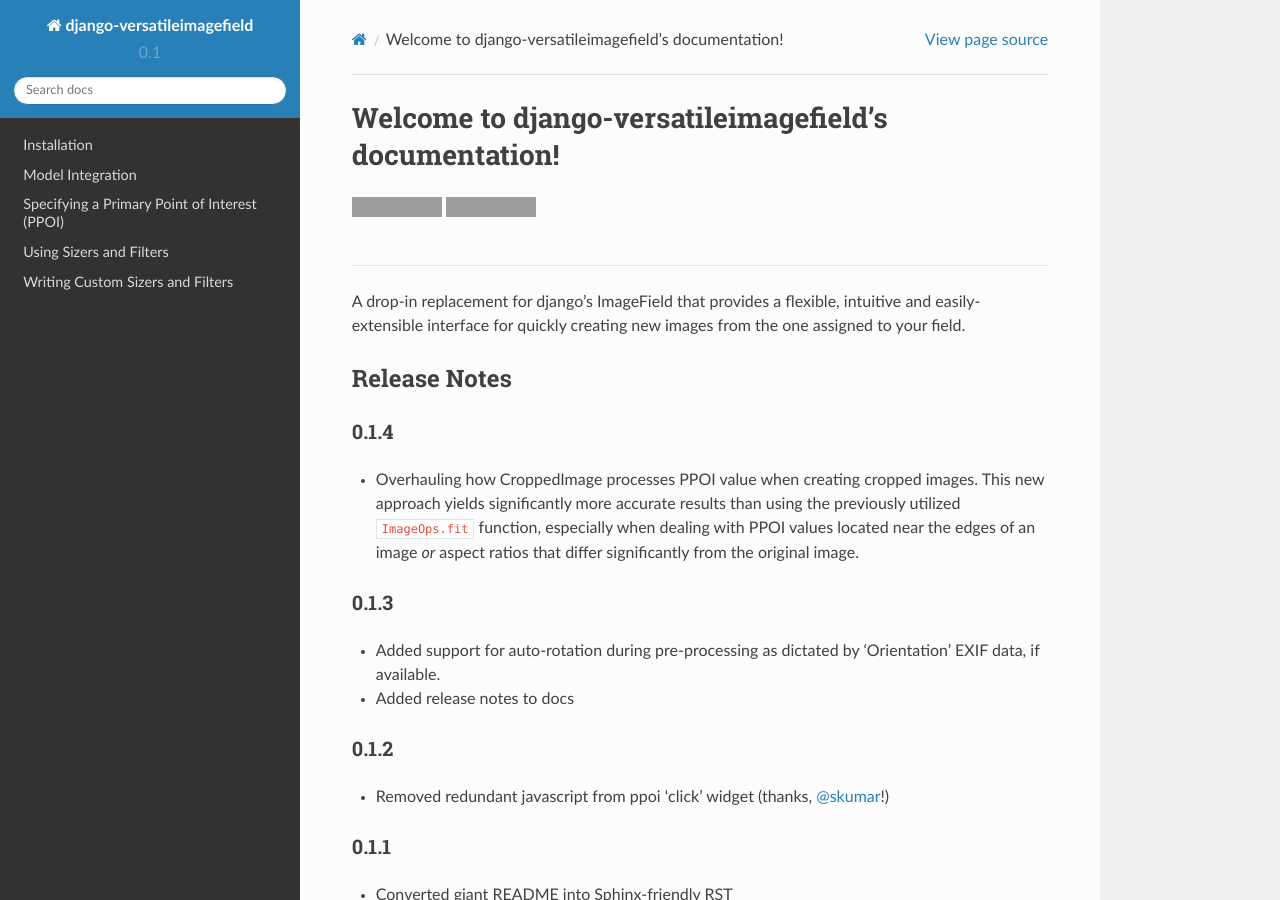
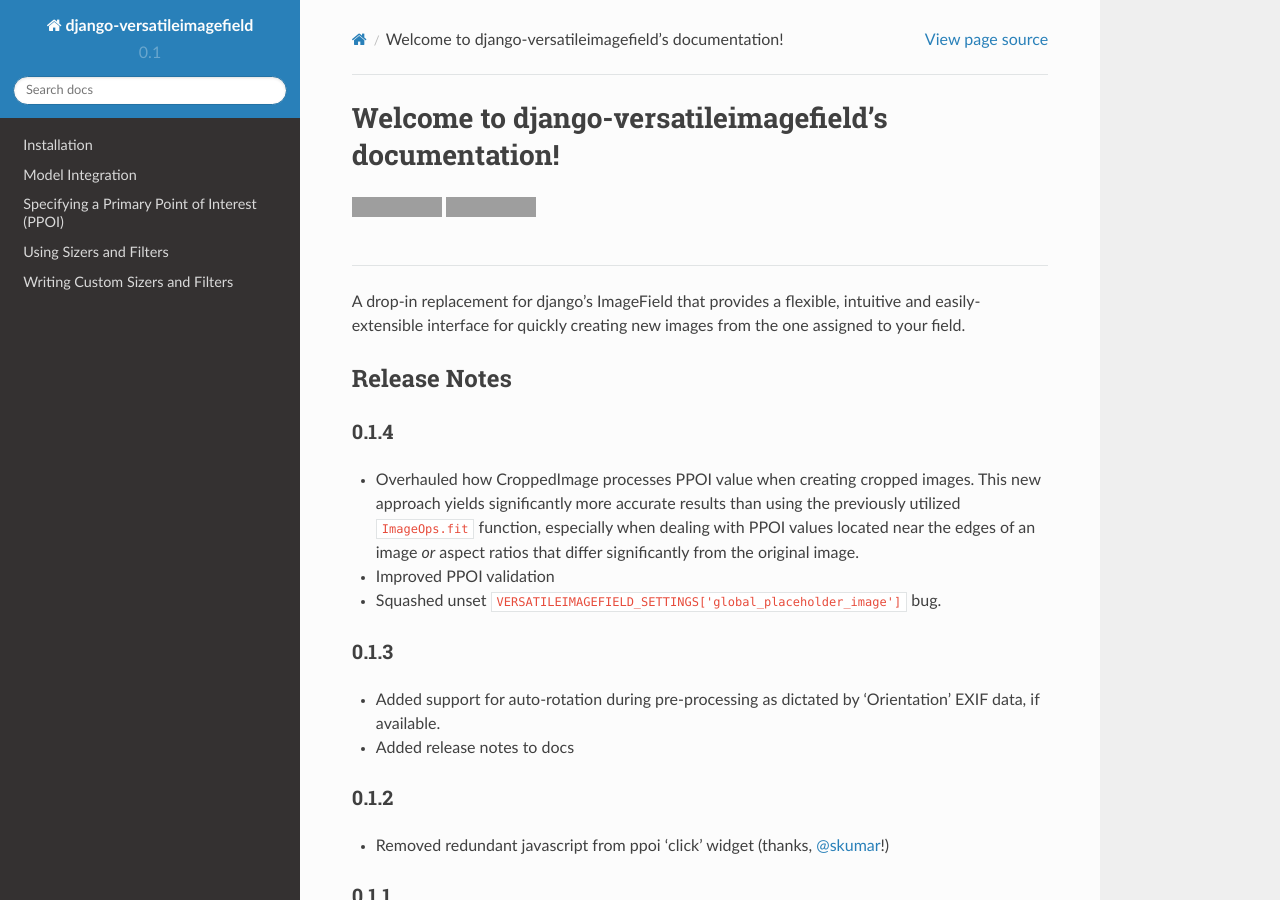
Before and after one commit to respondcreate/django-versatileimagefield, a Sphinx documentation site: the page built from docs/index.rst, in a window 1280 px wide and 900 px high. Built offline with Sphinx 7.4.7 and the Read the Docs theme 2.0.0, drawn with Linux system fonts in a browser that asks for light colours; grey boxes are pictures that could not be loaded.

```diff
--- a/docs/index.rst
+++ b/docs/index.rst
@@ -27,7 +27,9 @@ Release Notes
 0.1.4
 ^^^^^
 
--  Overhauling how CroppedImage processes PPOI value when creating cropped images. This new approach yields significantly more accurate results than using the previously utilized ``ImageOps.fit`` function, especially when dealing with PPOI values located near the edges of an image *or* aspect ratios that differ significantly from the original image.
+-  Overhauled how CroppedImage processes PPOI value when creating cropped images. This new approach yields significantly more accurate results than using the previously utilized ``ImageOps.fit`` function, especially when dealing with PPOI values located near the edges of an image *or* aspect ratios that differ significantly from the original image.
+-  Improved PPOI validation
+-  Squashed unset ``VERSATILEIMAGEFIELD_SETTINGS['global_placeholder_image']`` bug.
 
 0.1.3
 ^^^^^
--- a/setup.py
+++ b/setup.py
@@ -5,7 +5,7 @@ from setuptools import find_packages
 setup(
     name='django-versatileimagefield',
     packages=find_packages(),
-    version='0.1.4',
+    version='0.1.4a',
     author=u'Jonathan Ellenberger',
     author_email='jonathan_ellenberger@wgbh.org',
     url='http://github.com/WGBH/django-versatileimagefield/',
```
